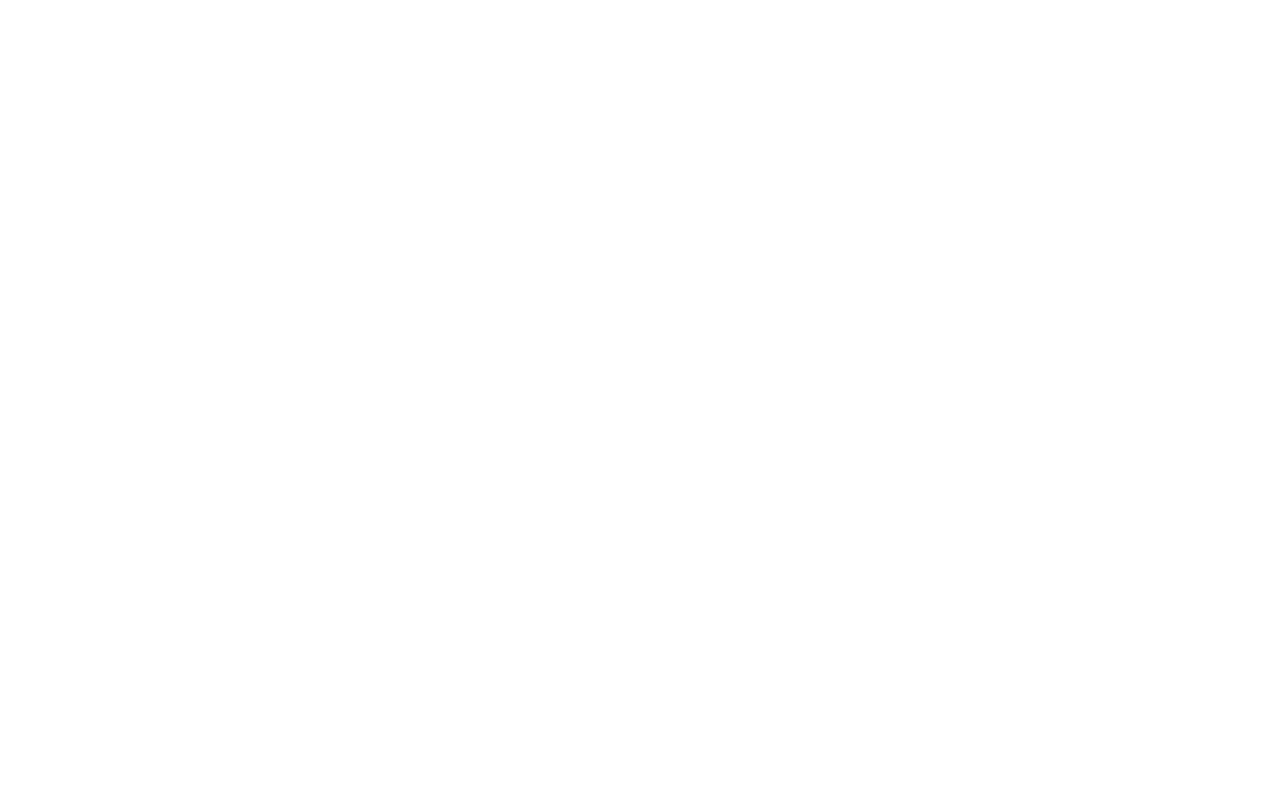
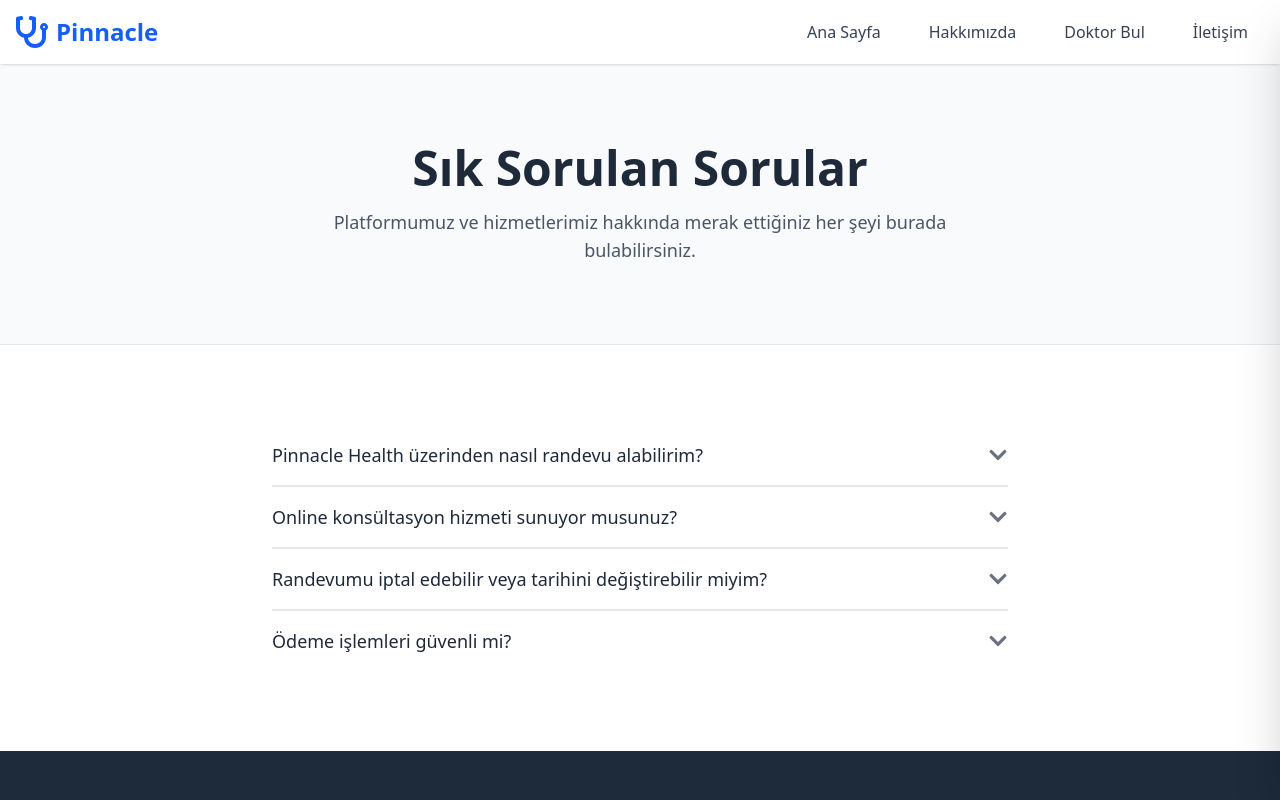
Before and after one commit to EnderKaran/pinnacle-health-systems-frontend, a React (Vite) app: page /pinnacle-health-systems-frontend/sik-sorulan-sorular in a window 1280 px wide. Before the commit this address had no page. Shown: the top 800 px of the page. Built offline with nearby package versions, Linux system fonts and the light colour scheme.

Commit message:
cok sorulan soru sayfasi yapildi

```diff
--- a/package.json
+++ b/package.json
@@ -12,6 +12,7 @@
     "deploy": "gh-pages -d dist"
   },
   "dependencies": {
+    "@headlessui/react": "^2.2.9",
     "@tailwindcss/vite": "^4.1.13",
     "clsx": "^2.1.1",
     "formik": "^2.4.6",
--- a/src/App.jsx
+++ b/src/App.jsx
@@ -8,6 +8,7 @@
 import AboutPage from './pages/AboutPage';
 import ContactPage from './pages/ContactPage';
 import DoctorsPage from './pages/DoctorsPage';
+import FaqPage from './pages/FaqPage';
 import './App.css';
 
 // 1. Tüm sayfalarda ortak olacak yerleşim bileşeni
@@ -38,6 +39,8 @@
 
         <Route path="doktor-bul" element={<DoctorsPage />} />
 
+        <Route path="sik-sorulan-sorular" element={<FaqPage />} />
+
       </Route>
     </Routes>
   );
--- /dev/null
+++ b/src/components/FaqAccordion.jsx
@@ -0,0 +1,69 @@
+// src/components/FaqAccordion.jsx
+
+import { Disclosure, Transition } from '@headlessui/react';
+import { FaChevronDown } from 'react-icons/fa';
+
+// Sayfada göstereceğimiz soru ve cevaplar
+const faqData = [
+  {
+    question: "Pinnacle Health üzerinden nasıl randevu alabilirim?",
+    answer: "Ana sayfamızdaki arama çubuğunu kullanarak veya 'Doktor Bul' sayfasından uzmanlık alanı ve şehir seçerek doktorları listeleyebilirsiniz. Profilini incelediğiniz doktorun takviminden size uygun bir tarih ve saat seçerek randevunuzu kolayca oluşturabilirsiniz."
+  },
+  {
+    question: "Online konsültasyon hizmeti sunuyor musunuz?",
+    answer: "Evet, birçok doktorumuz online konsültasyon hizmeti vermektedir. Doktor profillerinde 'Online Görüşme' ikonunu gördüğünüz uzmanlardan video görüşme randevusu alabilirsiniz."
+  },
+  {
+    question: "Randevumu iptal edebilir veya tarihini değiştirebilir miyim?",
+    answer: "Evet, kullanıcı panelinize giriş yaparak 'Randevularım' bölümünden mevcut randevularınızı yönetebilirsiniz. Randevu saatinden en az 24 saat öncesine kadar ücretsiz iptal veya değişiklik yapma hakkınız bulunmaktadır."
+  },
+  {
+    question: "Ödeme işlemleri güvenli mi?",
+    answer: "Kesinlikle. Platformumuzdaki tüm ödeme işlemleri SSL sertifikası ile korunmakta ve uluslararası güvenlik standartlarına sahip ödeme altyapıları üzerinden gerçekleştirilmektedir. Kart bilgileriniz hiçbir şekilde sistemimizde saklanmaz."
+  },
+];
+
+const FaqAccordion = () => {
+  return (
+    <section className="bg-white py-16 lg:py-20">
+      <div className="w-full max-w-3xl mx-auto px-4">
+        <div className="w-full mx-auto divide-y-2 divide-gray-200 rounded-2xl">
+          {faqData.map((faq) => (
+            <Disclosure as="div" className="py-4" key={faq.question}>
+              {({ open }) => (
+                <>
+                  <Disclosure.Button className="group flex w-full items-center justify-between text-left">
+                    <span className="text-lg font-medium text-gray-800 group-hover:text-cyan-600">
+                      {faq.question}
+                    </span>
+                    <FaChevronDown
+                      className={`h-5 w-5 text-gray-500 group-hover:text-cyan-600 transition-transform duration-300 ${
+                        open ? 'transform rotate-180' : ''
+                      }`}
+                    />
+                  </Disclosure.Button>
+
+                  {/* Açılıp kapanan panel için animasyon */}
+                  <Transition
+                    enter="transition duration-100 ease-out"
+                    enterFrom="transform scale-95 opacity-0"
+                    enterTo="transform scale-100 opacity-100"
+                    leave="transition duration-75 ease-out"
+                    leaveFrom="transform scale-100 opacity-100"
+                    leaveTo="transform scale-95 opacity-0"
+                  >
+                    <Disclosure.Panel className="mt-4 pr-12 text-base text-gray-600 leading-relaxed">
+                      {faq.answer}
+                    </Disclosure.Panel>
+                  </Transition>
+                </>
+              )}
+            </Disclosure>
+          ))}
+        </div>
+      </div>
+    </section>
+  );
+};
+
+export default FaqAccordion;
--- a/src/components/Footer.jsx
+++ b/src/components/Footer.jsx
@@ -17,7 +17,7 @@
   {
     title: 'Kurumsal',
     links: [
-      { name: 'Hakkımızda', to: '/hakkimizda' }, // Bunu da /hakkimizda olarak güncelledim
+      { name: 'Hakkımızda', to: '/hakkimizda' },
       { name: 'Kariyer', to: '#' },
       { name: 'Basın', to: '#' },
       { name: 'Ortaklarımız', to: '#' },
@@ -27,7 +27,7 @@
     title: 'Destek',
     links: [
       { name: 'Yardım Merkezi', to: '#' },
-      { name: 'Sık Sorulan Sorular', to: '#' },
+      { name: 'Sık Sorulan Sorular', to: '/sik-sorulan-sorular' },
       { name: 'Gizlilik Politikası', to: '#' },
       { name: 'Kullanım Koşulları', to: '#' },
     ]
--- /dev/null
+++ b/src/pages/FaqPage.jsx
@@ -0,0 +1,36 @@
+// src/pages/FaqPage.jsx
+
+import React from 'react';
+import BlurIn from '../components/magicui/blur-in';
+import FaqAccordion from '../components/FaqAccordion';
+
+// Sayfanın en üstündeki hero bölümü
+const FaqHero = () => {
+  return (
+    <section className="bg-gray-50 py-20 border-b border-gray-200">
+      <div className="container mx-auto px-4 text-center">
+        <BlurIn
+          word="Sık Sorulan Sorular"
+          className="text-4xl md:text-5xl font-bold text-gray-800"
+        />
+        <BlurIn
+          word="Platformumuz ve hizmetlerimiz hakkında merak ettiğiniz her şeyi burada bulabilirsiniz."
+          className="mt-4 max-w-2xl mx-auto text-lg text-gray-600"
+          duration={0.7}
+        />
+      </div>
+    </section>
+  );
+};
+
+// Sayfanın kendisi
+function FaqPage() {
+  return (
+    <>
+      <FaqHero />
+      <FaqAccordion />
+    </>
+  );
+}
+
+export default FaqPage;
```
Also changed, not shown: 1 other file (tests, documents, lock files or other folders).
